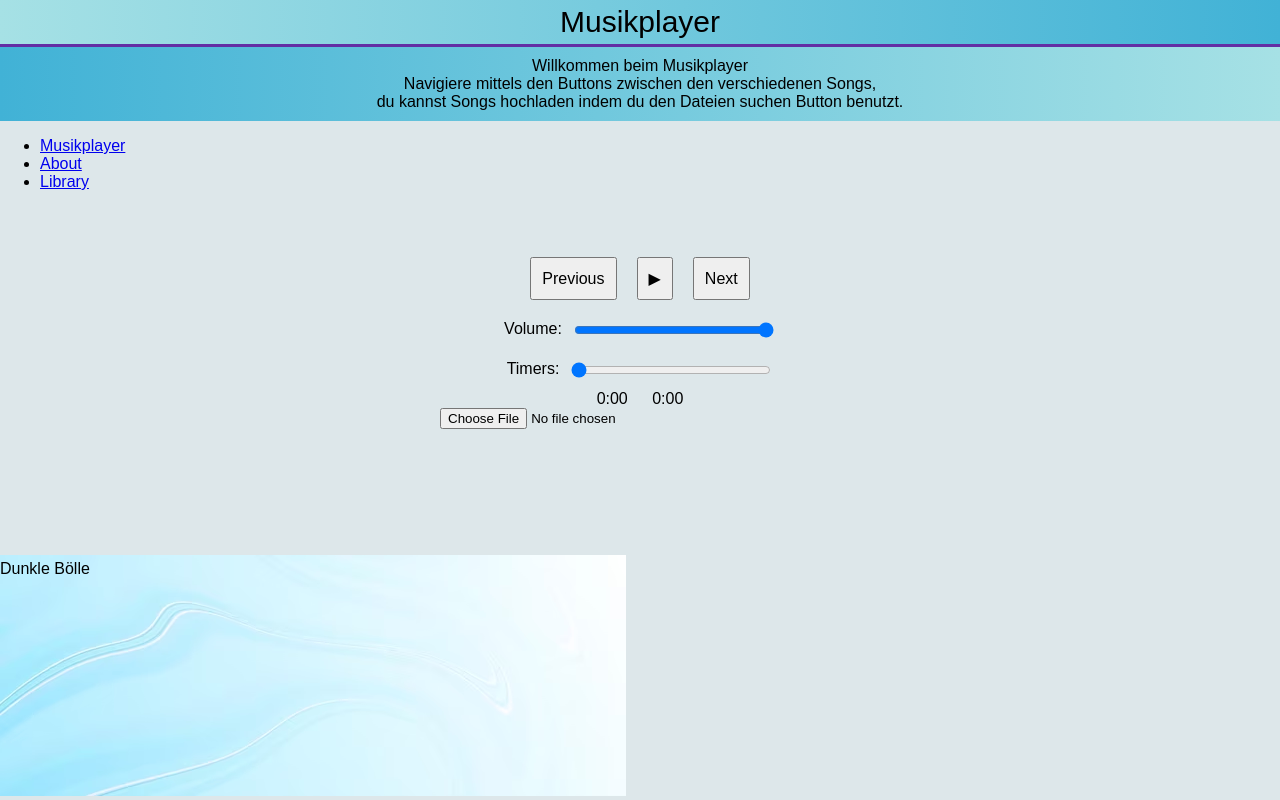
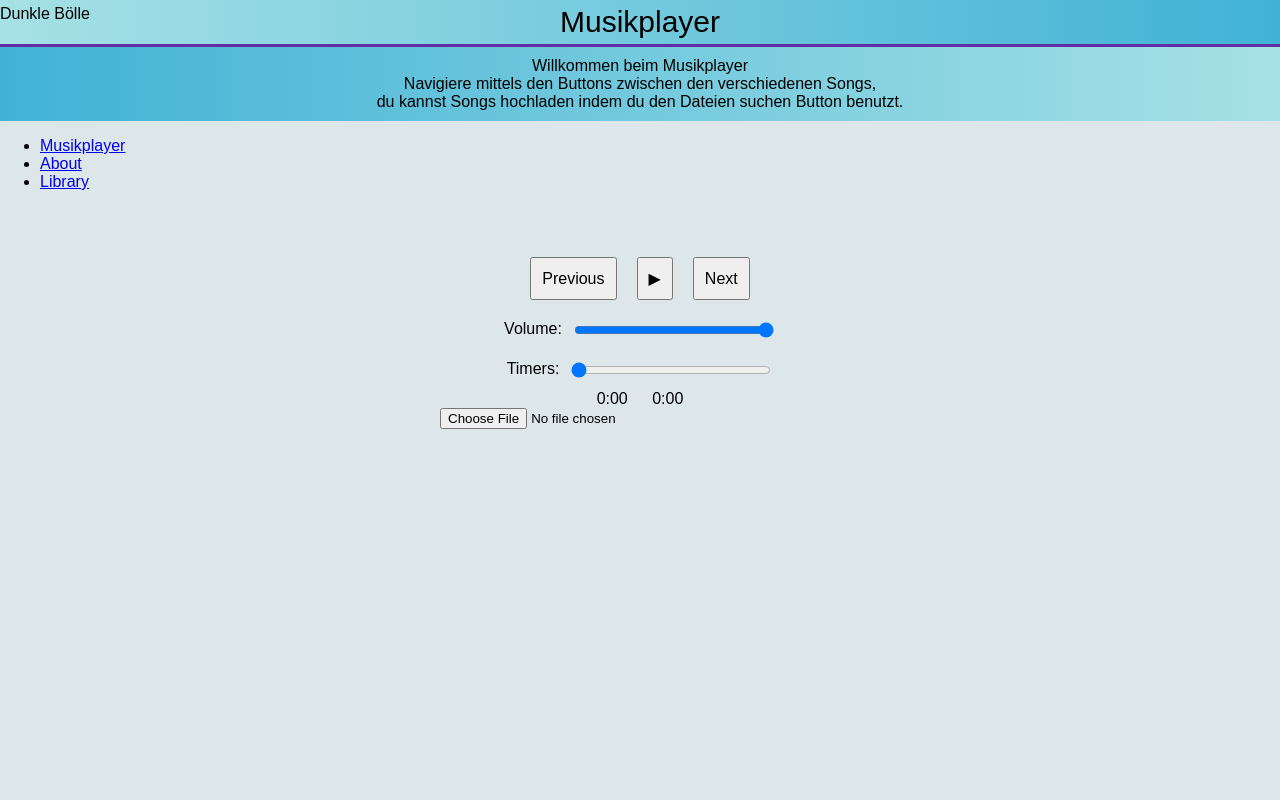
Before and after one commit to Raisybear/LA1303, a website: page public/index.html in a window 1280 px wide. Drawn offline with Linux system fonts and the light colour scheme.

Commit message:
Update index.html

```diff
--- a/public/index.html
+++ b/public/index.html
@@ -55,13 +55,6 @@
       onchange="uploadSong(this.files)"
     />
 
-    <div class="containerGoober">
-      <img
-        src="hellblauer-marmor-textur-stein-banner-design_1017-40688.jpg"
-        alt="Banner"
-        class="imagefooter"
-      />
-      <footer>Dunkle Bölle</footer>
-    </div>
+    <footer>Dunkle Bölle</footer>
   </body>
 </html>
```
